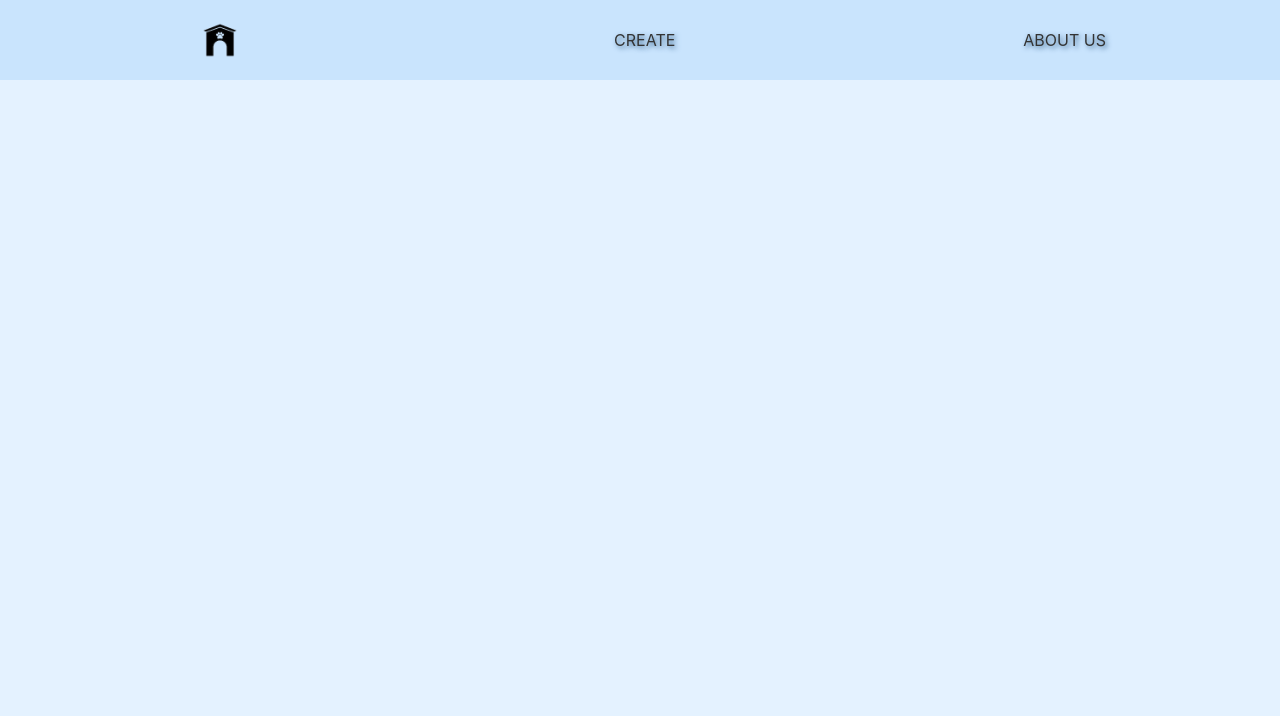
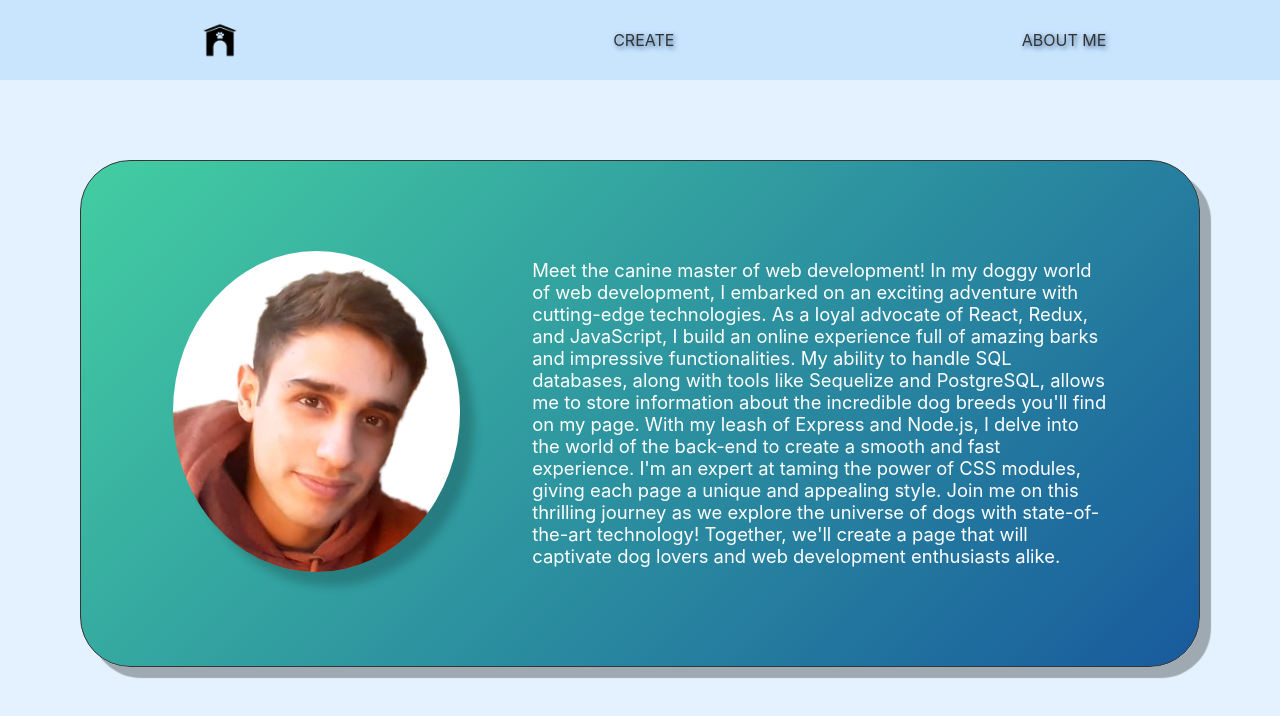
Before and after one commit to DiazAdriel0/Dogs-Project, a React (Create React App) app in the folder client/: page /about in a window 1280 px wide. Shown: the top 716 px of the page. Built offline with nearby package versions, Linux system fonts and the light colour scheme.

Commit message:
Style completed

```diff
--- a/client/src/components/nav/nav.jsx
+++ b/client/src/components/nav/nav.jsx
@@ -13,7 +13,7 @@ const Nav = () => {
 					CREATE
 				</Link>
 				<Link className={style.link} to='/about'>
-					ABOUT US
+					ABOUT ME
 				</Link>
 			</div>
 		</div>
--- a/client/src/components/pagination/pagination.module.css
+++ b/client/src/components/pagination/pagination.module.css
@@ -4,6 +4,7 @@
 }
 
 .pageButton {
+	padding: 8px;
 	border: none;
 	margin: 0 5px;
 	border-radius: 5px;
@@ -11,6 +12,7 @@
 }
 
 .prevNextButtons {
+	padding: 5px;
 	border: none;
 	margin: 0 5px;
 	border-radius: 5px;
@@ -18,6 +20,7 @@
 }
 
 .disabled {
+	padding: 5px;
 	border: none;
 	margin: 0 5px;
 	border-radius: 5px;
@@ -33,6 +36,7 @@
 }
 
 .currentPage {
+	padding: 5px;
 	border: none;
 	transform: scale(1.3);
 	margin: 0 5px;
--- a/client/src/views/about/aboutUs.jsx
+++ b/client/src/views/about/aboutUs.jsx
@@ -1,7 +1,29 @@
 import style from './aboutUs.module.css'
+import me from './../../assets/fondo-blanco.jpg'
 
 const AboutUs = () => {
-	return <div className={style.aboutContainer}></div>
+	return (
+		<div className={style.aboutContainer}>
+			<div className={style.imageContainer}>
+				<img className={style.image} src={me} alt='Profile Photo'></img>
+			</div>
+			<p className={style.paragraph}>
+				Meet the canine master of web development! In my doggy world of web
+				development, I embarked on an exciting adventure with cutting-edge
+				technologies. As a loyal advocate of React, Redux, and JavaScript, I
+				build an online experience full of amazing barks and impressive
+				functionalities. My ability to handle SQL databases, along with tools
+				like Sequelize and PostgreSQL, allows me to store information about the
+				incredible dog breeds you&apos;ll find on my page. With my leash of
+				Express and Node.js, I delve into the world of the back-end to create a
+				smooth and fast experience. I&apos;m an expert at taming the power of
+				CSS modules, giving each page a unique and appealing style. Join me on
+				this thrilling journey as we explore the universe of dogs with
+				state-of-the-art technology! Together, we&apos;ll create a page that
+				will captivate dog lovers and web development enthusiasts alike.
+			</p>
+		</div>
+	)
 }
 
 export default AboutUs
--- a/client/src/views/about/aboutUs.module.css
+++ b/client/src/views/about/aboutUs.module.css
@@ -0,0 +1,29 @@
+.aboutContainer {
+	display: flex;
+	gap: 5%;
+	justify-content: space-around;
+	align-items: center;
+	margin: 5rem 5rem;
+	padding: 5rem;
+	background: linear-gradient(135deg, #43cea2, #185a9d);
+	border-radius: 50px;
+	border: 1px solid #353535;
+	box-shadow: 11px 11px 1px rgba(0, 0, 0, 0.3);
+	color: #fff;
+}
+
+.imageContainer {
+	width: 30%;
+}
+
+.image {
+	width: 100%;
+	border-radius: 50%;
+	box-shadow: 14px 14px 10px rgba(0, 0, 0, 0.2);
+	transition: transform 0.3s ease-in-out;
+}
+
+.paragraph {
+	width: 60%;
+	font-size: 1.15rem;
+}
--- a/client/src/views/create/create.jsx
+++ b/client/src/views/create/create.jsx
@@ -54,6 +54,7 @@ const Create = () => {
 				</div>
 
 				<div className={style.inputs}>
+					<div>
 						<label>
 							Minimum Height<span>*</span>
 						</label>
@@ -61,9 +62,11 @@ const Create = () => {
 							value={inputs.minImperialHeight}
 							name='minImperialHeight'
 							type='number'
-						placeholder='Min Height (Imperial)'
+							placeholder='Min Height (Inches)'
 							onChange={handleChange}
 						></input>
+					</div>
+					<div>
 						<label>
 							Maximum Height<span>*</span>
 						</label>
@@ -71,9 +74,10 @@ const Create = () => {
 							value={inputs.maxImperialHeight}
 							name='maxImperialHeight'
 							type='number'
-						placeholder='Max Height (Imperial)'
+							placeholder='Max Height (Inches)'
 							onChange={handleChange}
 						></input>
+					</div>
 				</div>
 				<div className={style.errors}>
 					{errors.imperialHeight ? (
@@ -84,6 +88,7 @@ const Create = () => {
 				</div>
 
 				<div className={style.inputs}>
+					<div>
 						<label>
 							Minimum Weight<span>*</span>
 						</label>
@@ -91,9 +96,11 @@ const Create = () => {
 							value={inputs.minImperialWeight}
 							name='minImperialWeight'
 							type='number'
-						placeholder='Min Weight (Imperial)'
+							placeholder='Min Weight (Lbs)'
 							onChange={handleChange}
 						></input>
+					</div>
+					<div>
 						<label>
 							Maximum Weight<span>*</span>
 						</label>
@@ -101,9 +108,10 @@ const Create = () => {
 							value={inputs.maxImperialWeight}
 							name='maxImperialWeight'
 							type='number'
-						placeholder='Max Weight (Imperial)'
+							placeholder='Max Weight (Lbs)'
 							onChange={handleChange}
 						></input>
+					</div>
 				</div>
 				<div className={style.errors}>
 					{errors.imperialWeight ? (
@@ -114,6 +122,7 @@ const Create = () => {
 				</div>
 
 				<div className={style.inputs}>
+					<div>
 						<label>
 							Minimum Life Expectancy<span>*</span>
 						</label>
@@ -124,6 +133,8 @@ const Create = () => {
 							placeholder='Min Life Span (years)'
 							onChange={handleChange}
 						></input>
+					</div>
+					<div>
 						<label>
 							Maximum Life Expectancy<span>*</span>
 						</label>
@@ -134,6 +145,7 @@ const Create = () => {
 							placeholder='Max Life Span (years)'
 							onChange={handleChange}
 						></input>
+					</div>
 				</div>
 				<div className={style.errors}>
 					{errors.lifeSpan ? <span>{errors.lifeSpan}</span> : <span></span>}
--- a/client/src/views/create/create.module.css
+++ b/client/src/views/create/create.module.css
@@ -12,9 +12,18 @@
 	color: #fff;
 }
 
+.containerCreate h1 {
+	width: 20%;
+}
+
 .form {
 	display: flex;
 	flex-direction: column;
+	width: 70%;
+}
+
+.form label {
+	margin: 0 0.6rem;
 }
 
 .errors {
```
Also changed, not shown: client/src/assets/fondo-blanco.jpg (added). Lines whose indentation alone changed are shown as unchanged.
